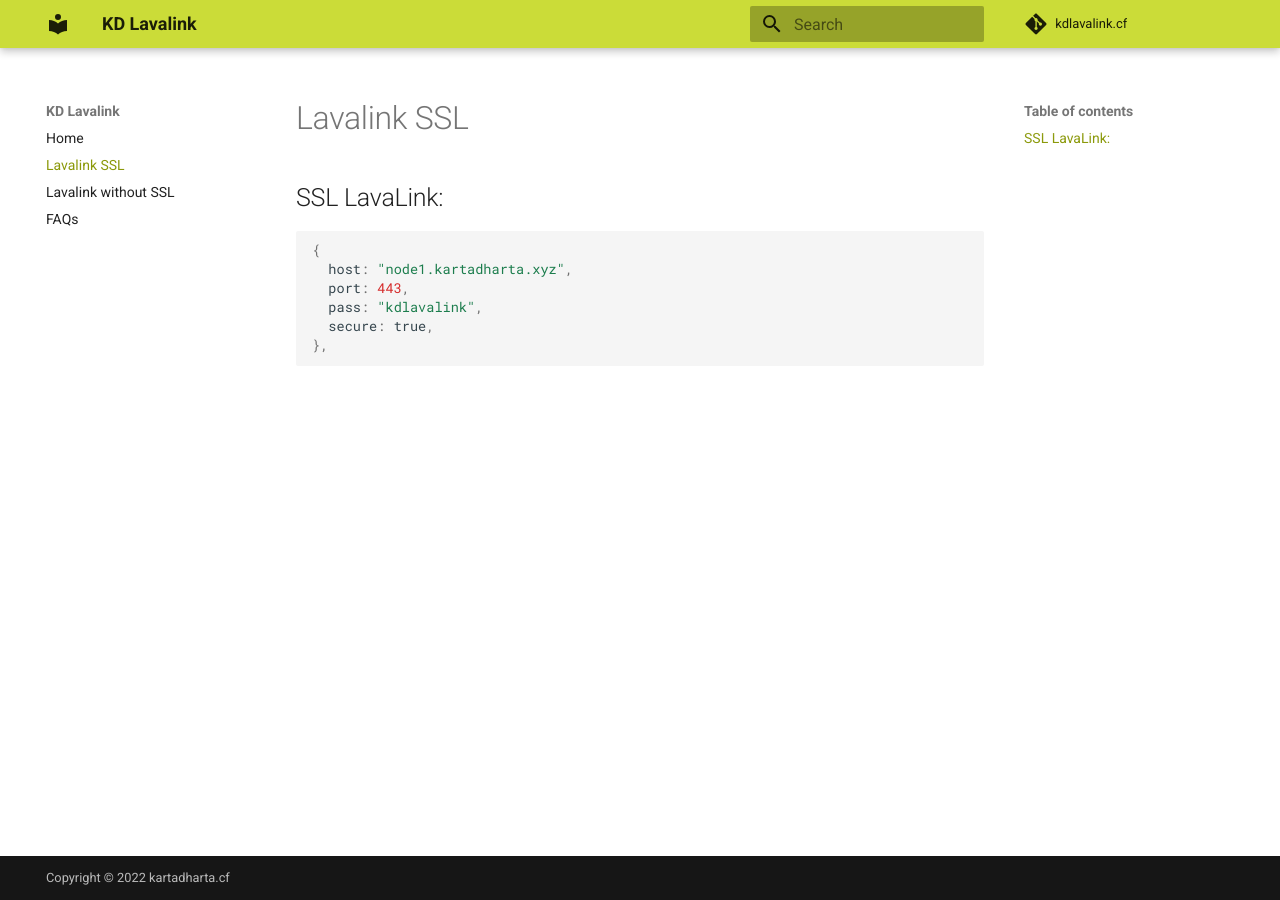
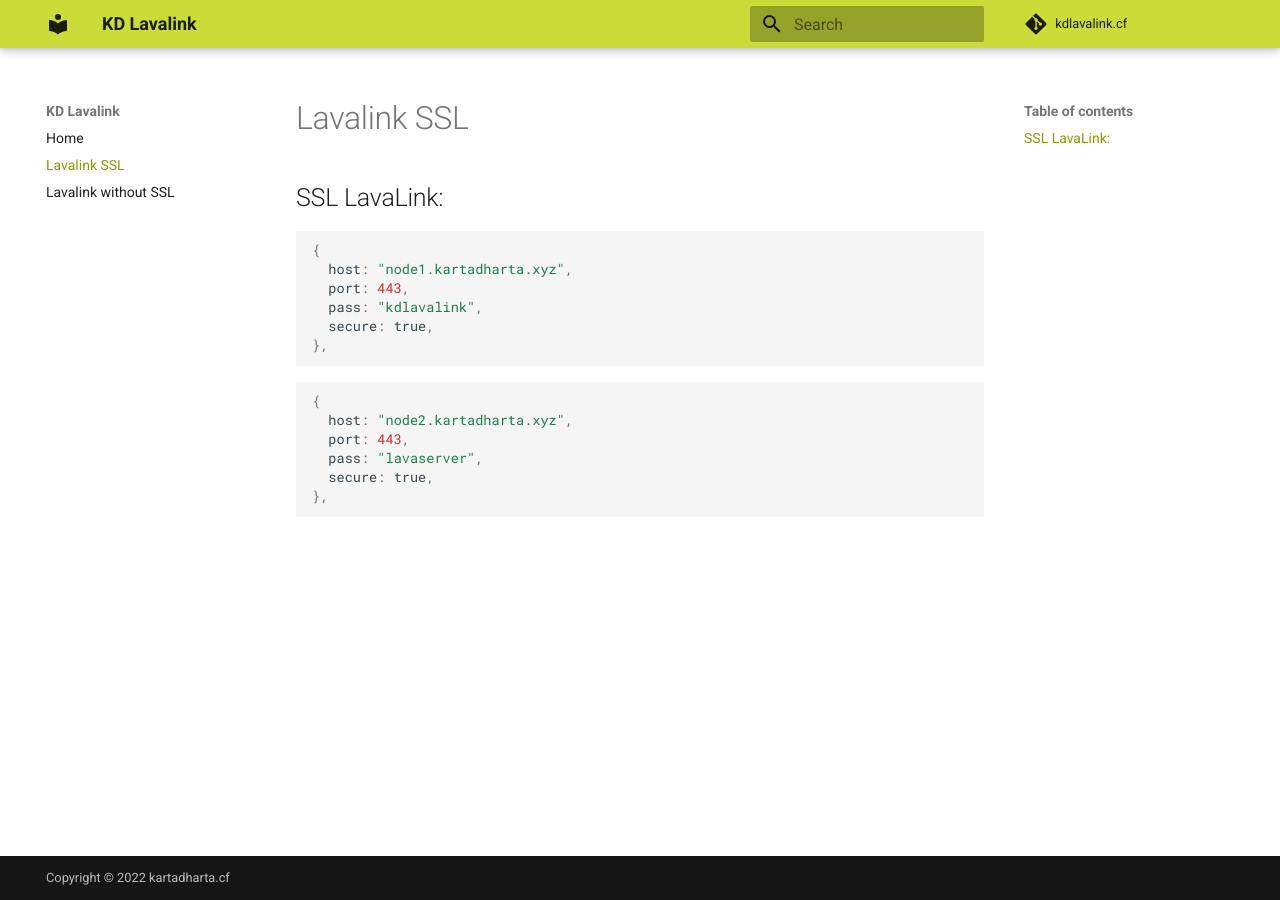
Before and after one commit to ErrorDoc404/kdlavalink, an MkDocs documentation site: the page built from docs/ssl.md, in a window 1280 px wide. Built offline with MkDocs 1.6.1 and Material for MkDocs 9.7.7, drawn with Linux system fonts in a browser that asks for light colours; comment, search, counter and statistics services are not loaded.

Commit message:
add or remove nodes

````diff
--- a/docs/ssl.md
+++ b/docs/ssl.md
@@ -8,3 +8,12 @@
   secure: true,
 },
 ```
+
+```javascript
+{
+  host: "node2.kartadharta.xyz",
+  port: 443,
+  pass: "lavaserver",
+  secure: true,
+},
+```
--- a/mkdocs.yml
+++ b/mkdocs.yml
@@ -99,7 +99,6 @@ nav:
     - Home: index.md
     - Lavalink SSL: ssl.md
     - Lavalink without SSL: non-ssl.md
-    - FAQs: faq.md
 
 extra:
   analytics:
````
Also changed, not shown: docs/non-ssl.md (+0 -9 lines).
